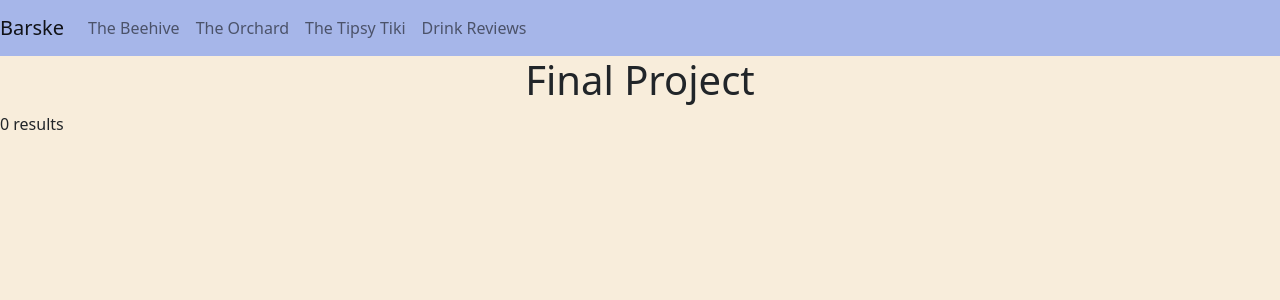
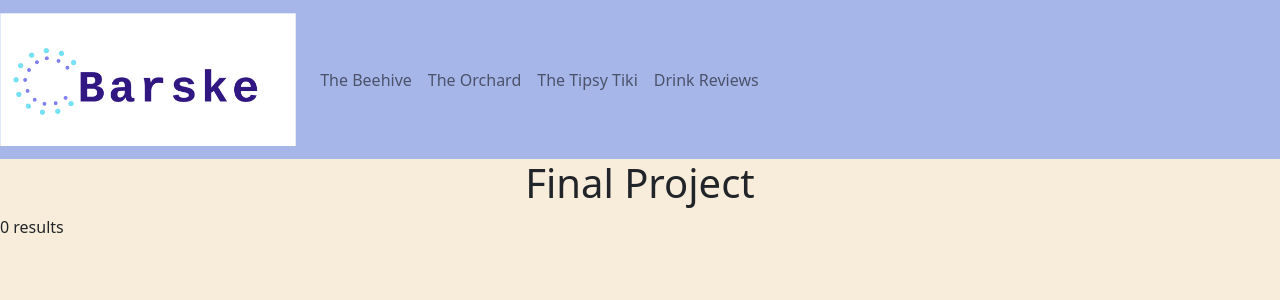
Before and after one commit to emilyprivett/finalproject_mis4013, a PHP site: page / in a window 1280 px wide. Shown: the top 300 px of the page. Run offline with PHP 8.4, Linux system fonts and the light colour scheme; data that the repository does not hold is empty.

Commit message:
Update index.php

```diff
--- a/index.php
+++ b/index.php
@@ -8,7 +8,7 @@
   </head>
   <body style="background-color: #F8EDDB">
      <nav class="navbar navbar-expand-lg navbar-light" style="background-color: #A6B6E9">
-        <a class="navbar-brand" href="index.html">Barske</a>
+        <a class="navbar-brand" href="index.html"><img src="barske.png" class="img-fluid" style="width:50t; height:100pt;"></a>
         <button class="navbar-toggler" type="button" data-toggle="collapse" data-target="#navbarNav" aria-controls="navbarNav" aria-expanded="false" aria-label="Toggle navigation">
             <span class="navbar-toggler-icon"></span>
         </button>
```
